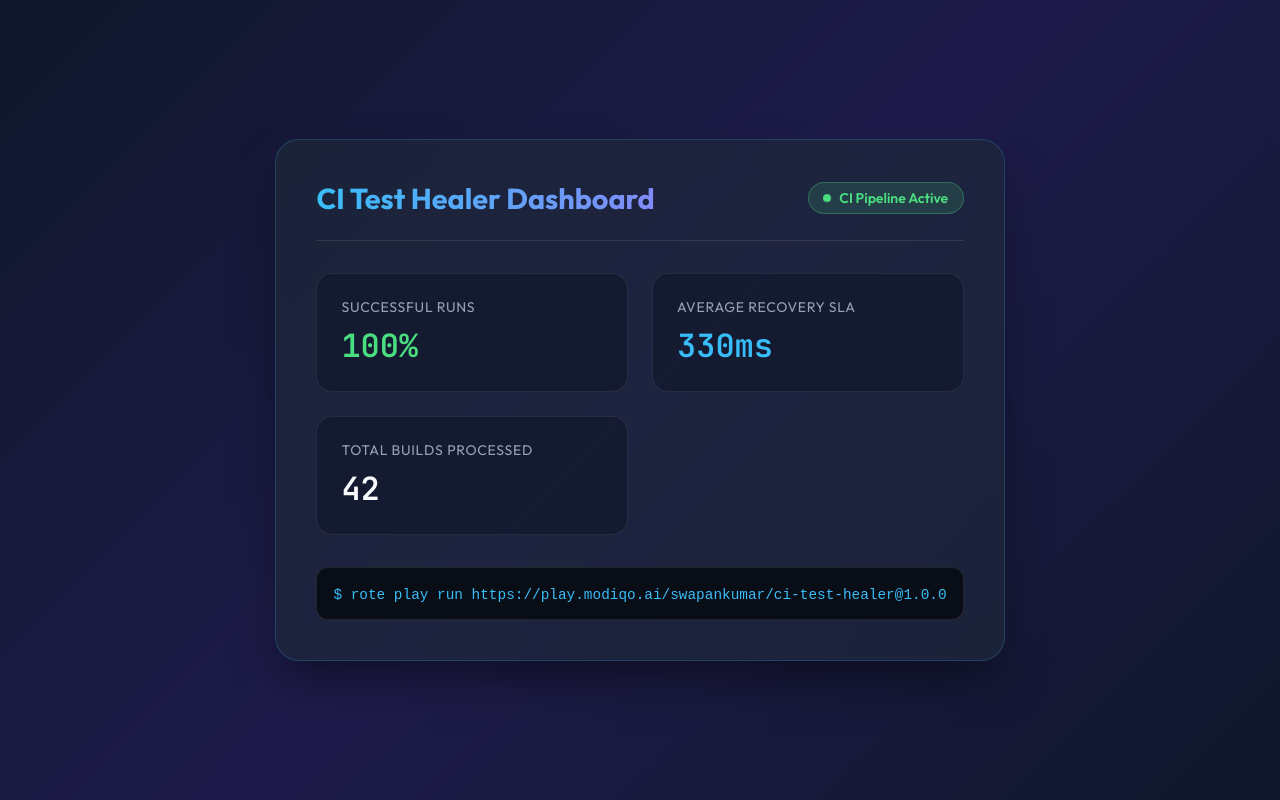
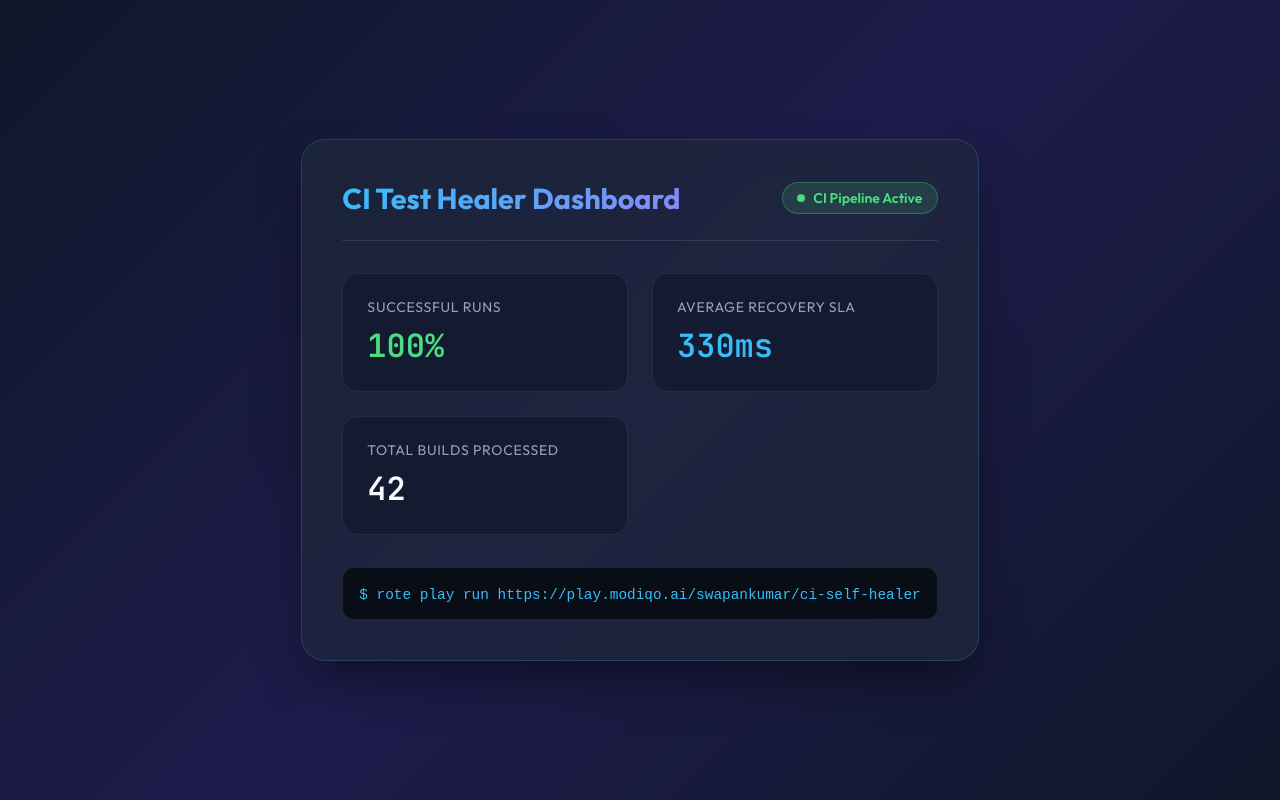
Before and after one commit to vikaskumarsardar/ci-healer-frontend-demo, a React (Vite) app: page / in a window 1280 px wide. Built offline with nearby package versions, Linux system fonts and the light colour scheme.

Commit message:
chore: refine mcp.json target_dir, workflow model param, and dashboard UI snippet

```diff
--- a/mcp.json
+++ b/mcp.json
@@ -6,7 +6,7 @@
         "play",
         "run",
         "https://play.modiqo.ai/swapankumar/ci-self-healer",
-        "target_dir=${workspaceFolder}",
+        "target_dir=.",
         "provider=gemini",
         "model=gemini-3.5-flash",
         "push_strategy=none",
--- a/src/App.jsx
+++ b/src/App.jsx
@@ -8,7 +8,6 @@ export default function App() {
     <div className="dashboard-container">
       <div className="header">
         <div className="title-badge">
-          {/* Hackathon Winner Live Demo Trigger */}
           <h1>CI Test Healer Dashboard</h1>
         </div>
         <div className="status-pill">
@@ -35,7 +34,7 @@ export default function App() {
       </div>
 
       <div className="code-box">
-        <code>$ rote play run https://play.modiqo.ai/swapankumar/ci-test-healer@1.0.0</code>
+        <code>$ rote play run https://play.modiqo.ai/swapankumar/ci-self-healer</code>
       </div>
     </div>
   );
```
